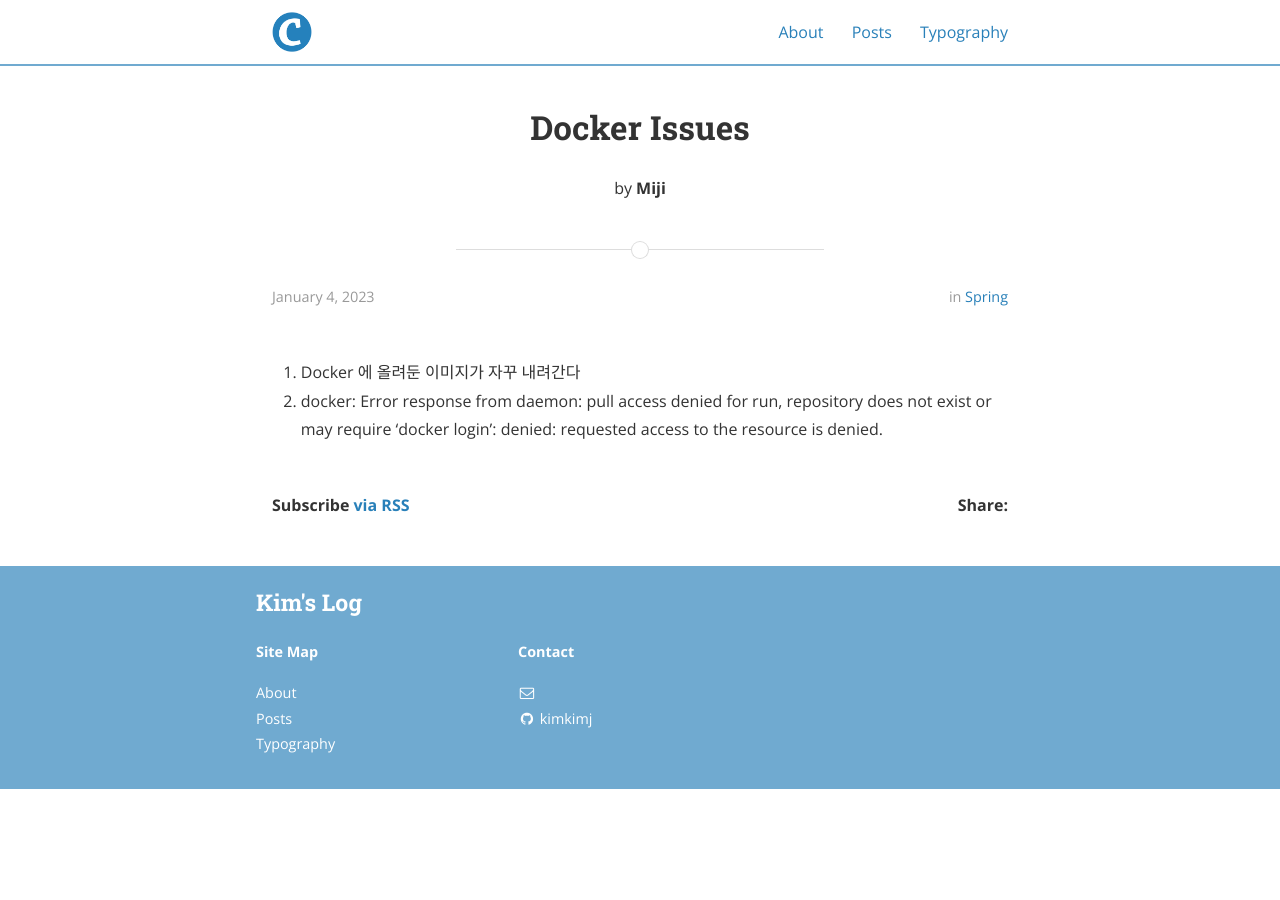
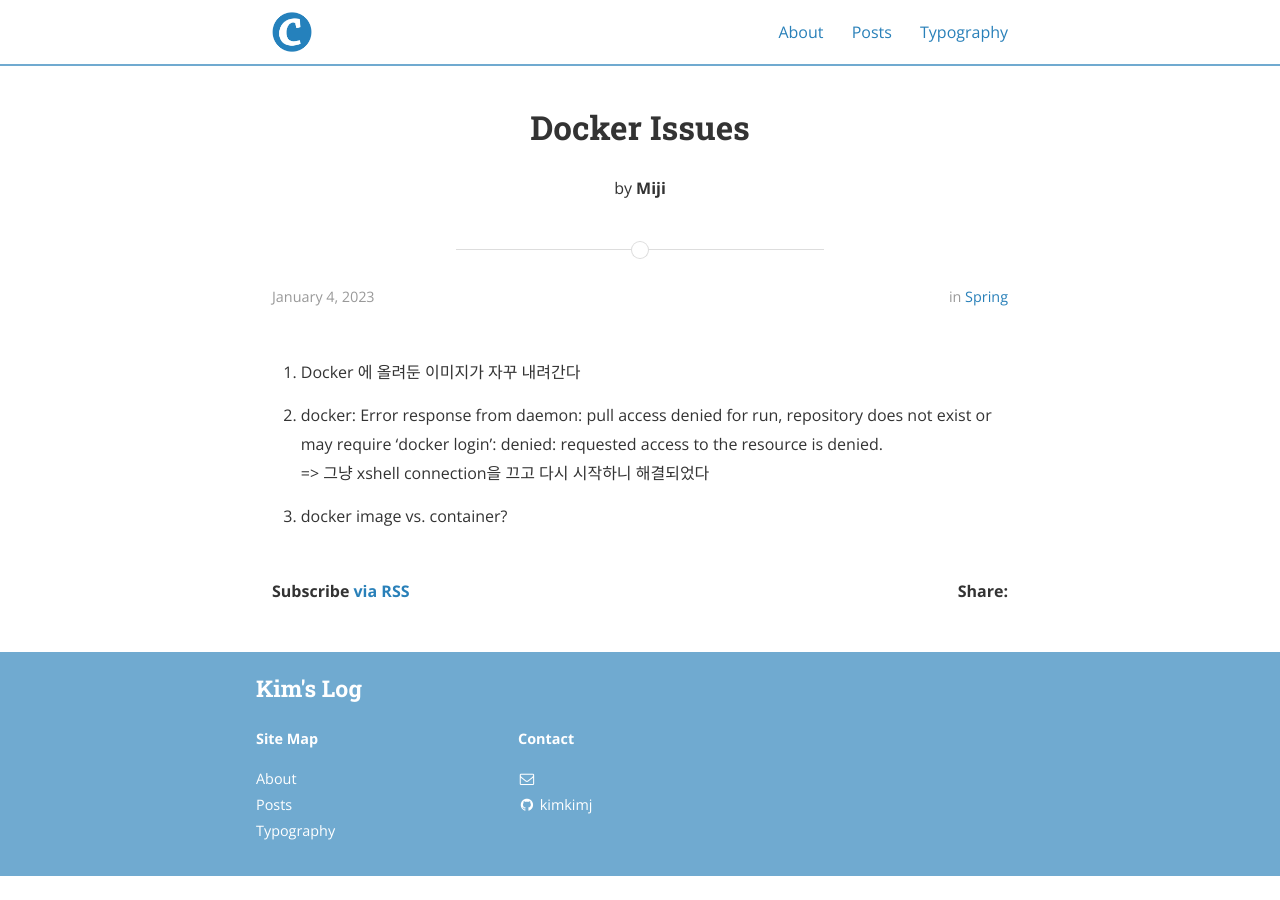
Before and after one commit to kimkimj/kimkimj.github.io, a Jekyll site: the page built from _posts/2023-01-04-docker.md, in a window 1280 px wide. Built offline with Jekyll 4.4.1, drawn with Linux system fonts in a browser that asks for light colours; nearby versions of some CDN libraries.

Commit message:
new blog post on Docker issues

```diff
--- a/_posts/2023-01-04-docker.md
+++ b/_posts/2023-01-04-docker.md
@@ -7,4 +7,9 @@ categories: Spring
 ---
 
 1. Docker 에 올려둔 이미지가 자꾸 내려간다
+
 2. docker: Error response from daemon: pull access denied for run, repository does not exist or may require 'docker login': denied: requested access to the resource is denied.
+   <br>
+   => 그냥 xshell connection을 끄고 다시 시작하니 해결되었다
+
+3. docker image vs. container?
```
